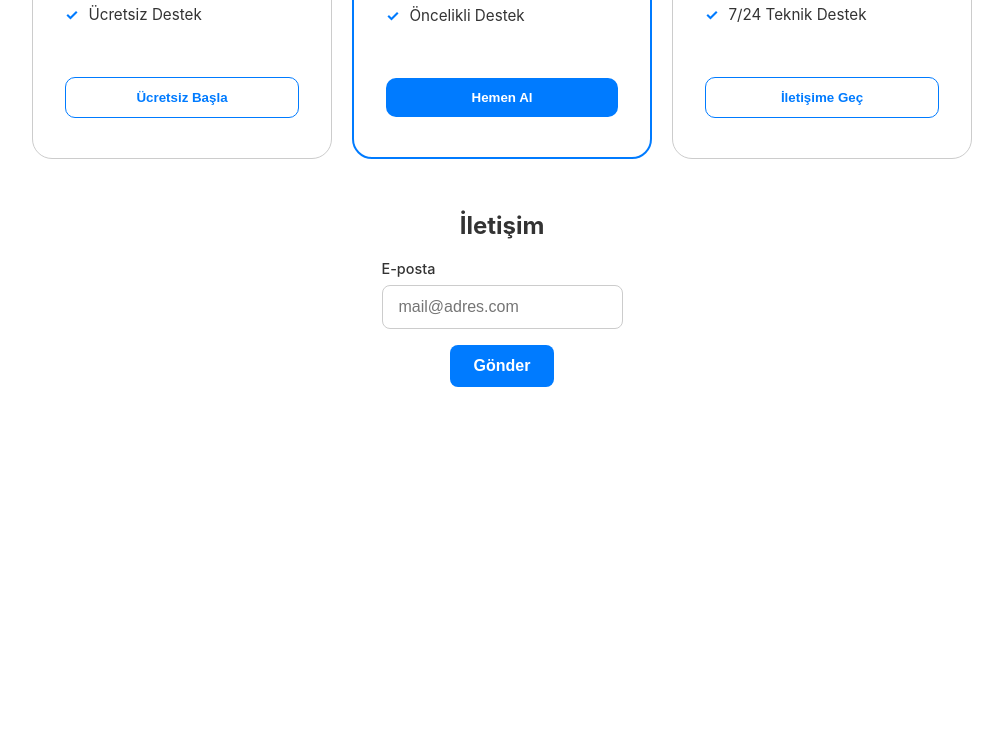
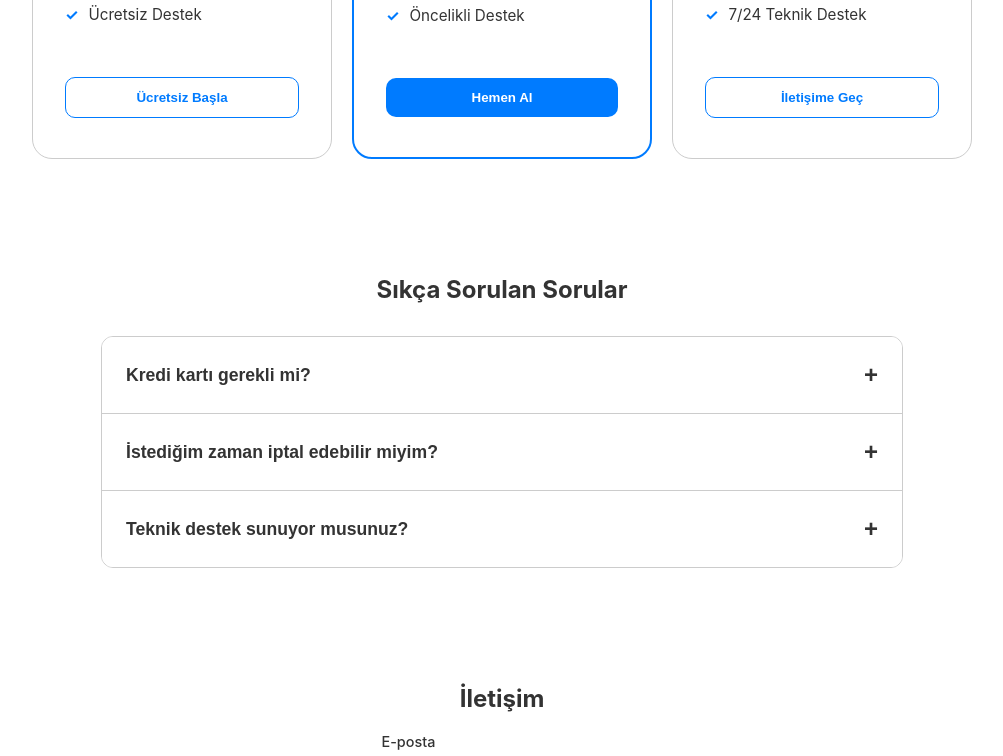
Before and after one commit to eminyeral/mini-landing-project, a React (Vite) app: page / in a window 1280 px wide. Shown: the part 500-1256 px from the top of the page, without its empty margins (138-1141 px from the left). Before the commit the page ends 887 px from the top, so only its background shows below. Built offline with nearby package versions, Linux system fonts and the light colour scheme.

Commit message:
add accordion component

```diff
--- a/src/App.jsx
+++ b/src/App.jsx
@@ -3,12 +3,20 @@ import Button from './components/Button/Button';
 import Input from './components/Input/Input';
 import Card from './components/Card/Card';
 import Modal from './components/Modal/Modal';
+import Accordion from './components/Accordion/Accordion'; // Accordion dahil edildi
 import './App.scss';
 
 const pricingData = [
   { id: 1, title: "Başlangıç", price: "0", features: ["Temel Özellikler", "Mobil Uyumlu", "Ücretsiz Destek"], buttonText: "Ücretsiz Başla", highlight: false },
   { id: 2, title: "Pro", price: "299", features: ["Karanlık Mod", "Sınırsız Proje", "Öncelikli Destek"], buttonText: "Hemen Al", highlight: true },
   { id: 3, title: "Business", price: "899", features: ["Özel Tasarım", "API Erişimi", "7/24 Teknik Destek"], buttonText: "İletişime Geç", highlight: false }
+];
+
+// SSS Verisi: Statik olarak dışarıda tanımlandı
+const faqData = [
+  { id: 1, question: "Kredi kartı gerekli mi?", answer: "Hayır, ücretsiz planımız için herhangi bir kart bilgisi gerekmemektedir." },
+  { id: 2, question: "İstediğim zaman iptal edebilir miyim?", answer: "Evet, üyeliğinizi dilediğiniz an panel üzerinden iptal edebilirsiniz." },
+  { id: 3, question: "Teknik destek sunuyor musunuz?", answer: "Pro ve Business planlarımızda 7/24 canlı destek hizmetimiz mevcuttur." }
 ];
 
 function App() {
@@ -53,6 +61,12 @@ function App() {
         </div>
       </section>
 
+      {/* SSS Bölümü: Accordion bileşeni kullanıldı */}
+      <section className="faq-section">
+        <h2 className="section-title">Sıkça Sorulan Sorular</h2>
+        <Accordion items={faqData} />
+      </section>
+
       {/* İletişim: Basit bir yalancı submit formu */}
       <section className="contact-section">
         <h2>İletişim</h2>
--- a/src/App.scss
+++ b/src/App.scss
@@ -103,3 +103,13 @@ h1 {
   display: flex;
   gap: 10px;
 }
+
+.faq-section {
+  margin: 4rem 0;
+  width: 100%;
+
+  .section-title {
+    text-align: center;
+    margin-bottom: 2rem;
+  }
+}
--- /dev/null
+++ b/src/components/Accordion/Accordion.jsx
@@ -0,0 +1,42 @@
+import { useState } from 'react';
+import './Accordion.scss';
+
+/**
+ * Accordion Bileşeni
+ * @param {Array} items - Soru ve cevapları içeren dizi [{question, answer}]
+ */
+const Accordion = ({ items }) => {
+  // Açık olan sorunun indeksini tutar. null ise hepsi kapalıdır.
+  const [activeIndex, setActiveIndex] = useState(null);
+
+  const toggleAccordion = (index) => {
+    // Eğer tıklanan zaten açıksa kapat (null yap), değilse o indeksi aç
+    setActiveIndex(activeIndex === index ? null : index);
+  };
+
+  return (
+    <div className="accordion">
+      {items.map((item, index) => (
+        <div
+          key={index}
+          className={`accordion__item ${activeIndex === index ? 'accordion__item--active' : ''}`}
+        >
+          <button
+            className="accordion__header"
+            onClick={() => toggleAccordion(index)}
+            aria-expanded={activeIndex === index}
+          >
+            <span className="accordion__question">{item.question}</span>
+            <span className="accordion__icon">{activeIndex === index ? '−' : '+'}</span>
+          </button>
+
+          <div className="accordion__content">
+            <div className="accordion__text">{item.answer}</div>
+          </div>
+        </div>
+      ))}
+    </div>
+  );
+};
+
+export default Accordion;
--- /dev/null
+++ b/src/components/Accordion/Accordion.scss
@@ -0,0 +1,63 @@
+@import '../../variables.scss';
+
+.accordion {
+  width: 100%;
+  max-width: 800px;
+  margin: 2rem auto;
+  border-radius: 12px;
+  overflow: hidden;
+  border: 1px solid var(--input-border);
+
+  &__item {
+    border-bottom: 1px solid var(--input-border);
+    background-color: var(--bg-color);
+
+    &:last-child { border-bottom: none; }
+
+    &--active {
+      .accordion__header { background-color: rgba(var(--primary-color), 0.05); }
+      .accordion__content { max-height: 200px; padding: 1rem 1.5rem; }
+      .accordion__icon { transform: rotate(180deg); color: var(--primary-color); }
+    }
+  }
+
+  &__header {
+    width: 100%;
+    padding: 1.5rem;
+    display: flex;
+    justify-content: space-between;
+    align-items: center;
+    background: none;
+    border: none;
+    cursor: pointer;
+    text-align: left;
+    color: var(--text-color);
+    font-size: 1.1rem;
+    font-weight: 600;
+    transition: all 0.3s ease;
+
+    &:hover { background-color: rgba(var(--primary-color), 0.03); }
+  }
+
+  &__question { flex: 1; }
+
+  &__icon {
+    font-size: 1.5rem;
+    transition: transform 0.3s ease;
+    color: var(--text-color);
+  }
+
+  &__content {
+    max-height: 0; // Başlangıçta gizli
+    overflow: hidden;
+    transition: all 0.4s cubic-bezier(0.4, 0, 0.2, 1); // Akıcı açılış animasyonu
+    background-color: var(--bg-color);
+  }
+
+  &__text {
+    padding: 0.5rem 0;
+    line-height: 1.6;
+    color: var(--text-color);
+    opacity: 0.8;
+  }
+}
```
Also changed, not shown: 1 other file (tests, documents, lock files or other folders).
